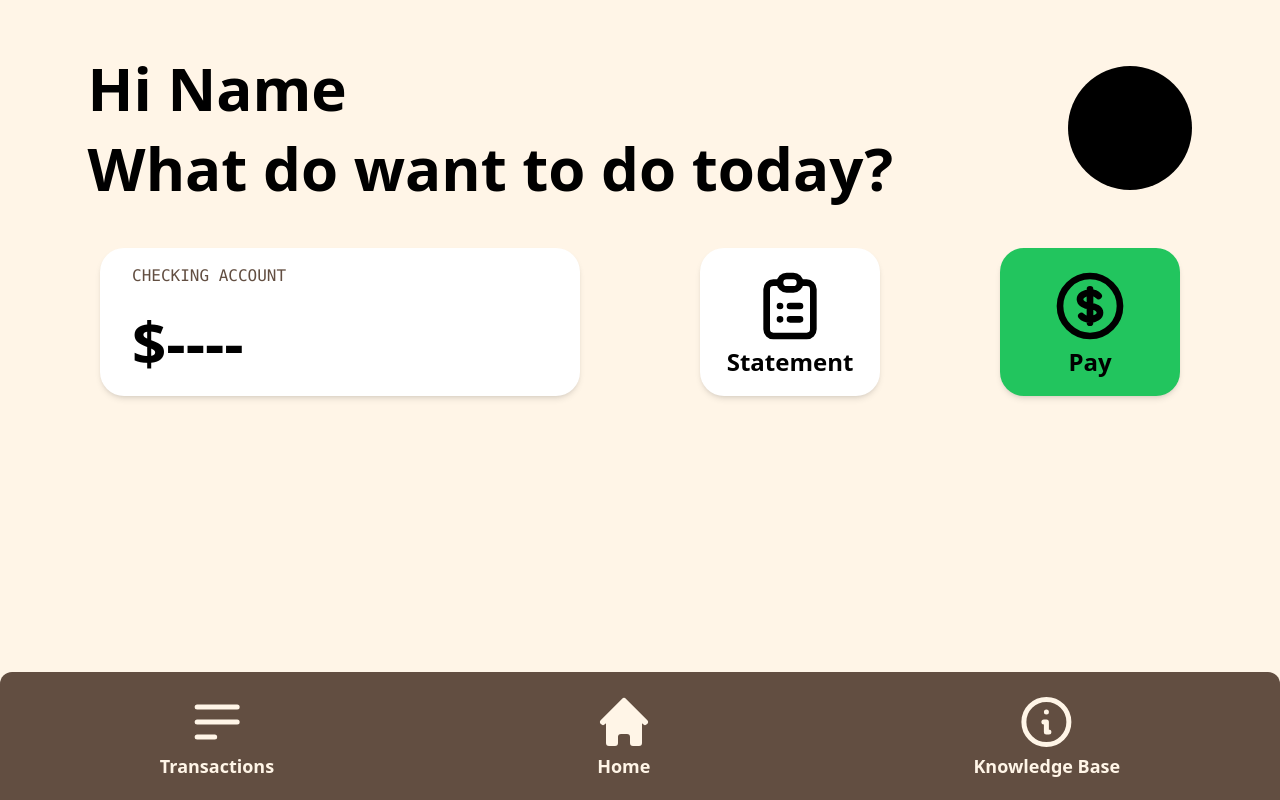
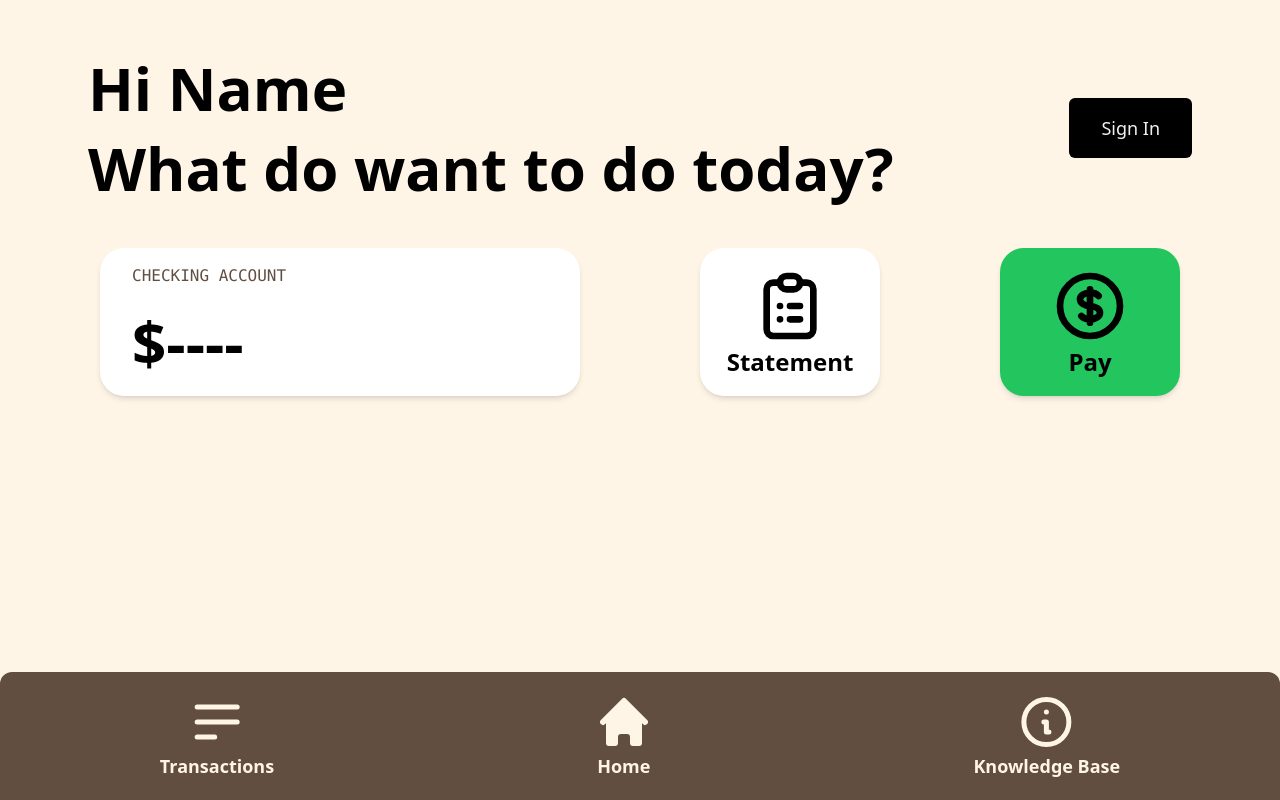
Before and after one commit to Joshua-Ludolf/FossilFinances, a React (Create React App) app in the folder frontend/: page / in a window 1280 px wide. Built offline with nearby package versions, Linux system fonts and the light colour scheme.

Commit message:
Updated page to include the new profile display.

```diff
--- a/frontend/src/components/Homepage.js
+++ b/frontend/src/components/Homepage.js
@@ -1,11 +1,9 @@
-import React, { useState } from "react";
 import Navbar from "./Navbar";
 import { HiOutlineCurrencyDollar } from "react-icons/hi";
 import { HiOutlineClipboardList } from "react-icons/hi";
+import { AuthDisplay } from "./AuthDisplay";
 
 function Homepage() {
-  const [openProfile, setOpenProfile] = useState(false);
-
   return (
     <>
       <div className="bg-[rgb(255,245,231)] h-screen">
@@ -13,20 +11,7 @@ function Homepage() {
           <h1 className="text-left text-6xl font-bold leading-[80px]">
             Hi Name <br /> What do want to do today?
           </h1>
-          <span
-            onClick={() => setOpenProfile((prev) => !prev)}
-            className="relative authdisplay inline-block rounded-[50%] w-[124px] h-[124px] bg-black hover:scale-105 transition-all"
-          >
-            {openProfile && (
-              <div className="absolute flex flex-col gap-4 text-center top-[115%] bg-white rounded-xl p-2 w-[124px] text-lg font-medium shadow-lg">
-                <p className="">Name</p>
-                <p className=" rounded-md hover:bg-[#f0f0f0]">Settings</p>
-                <p className=" rounded-md hover:bg-[#f0f0f0] font-bold">
-                  Sign Out
-                </p>
-              </div>
-            )}
-          </span>
+          <AuthDisplay />
         </div>
 
         <div className=" mt-10 px-10 flex justify-around">
```
